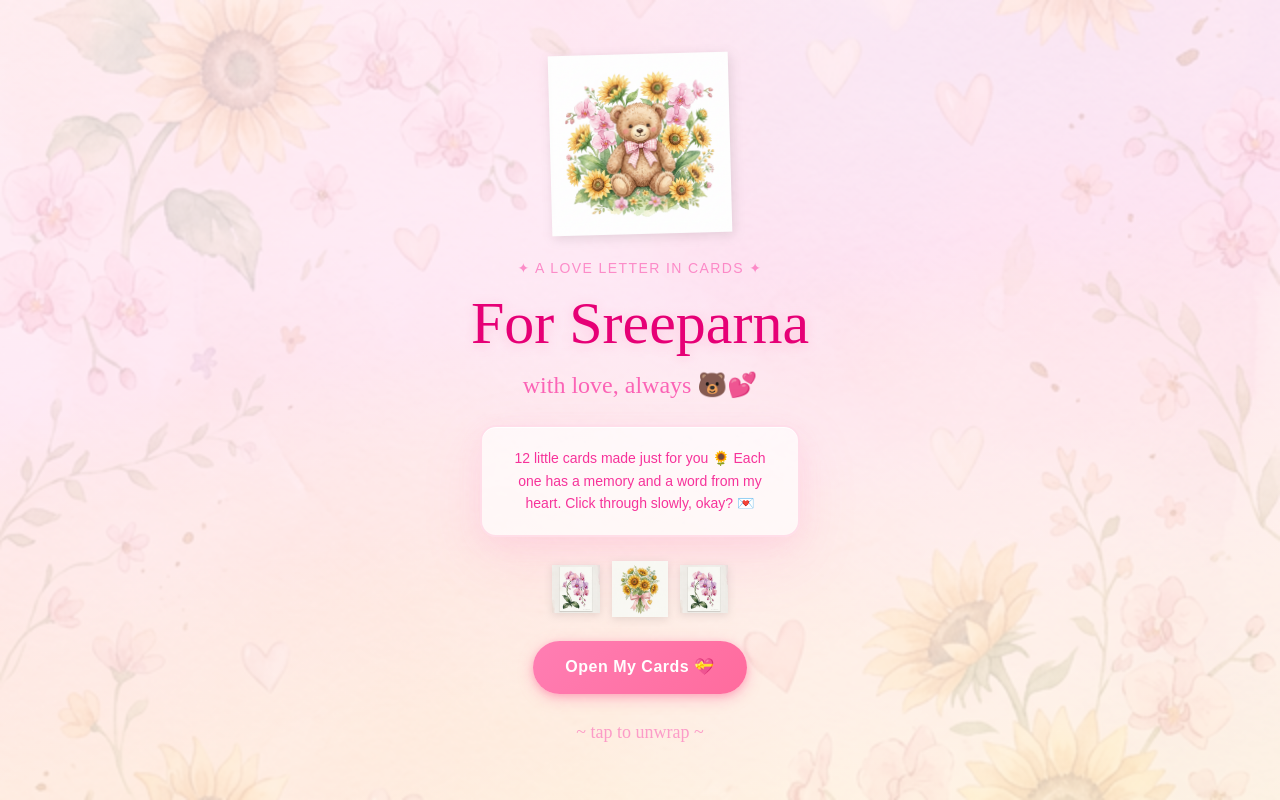
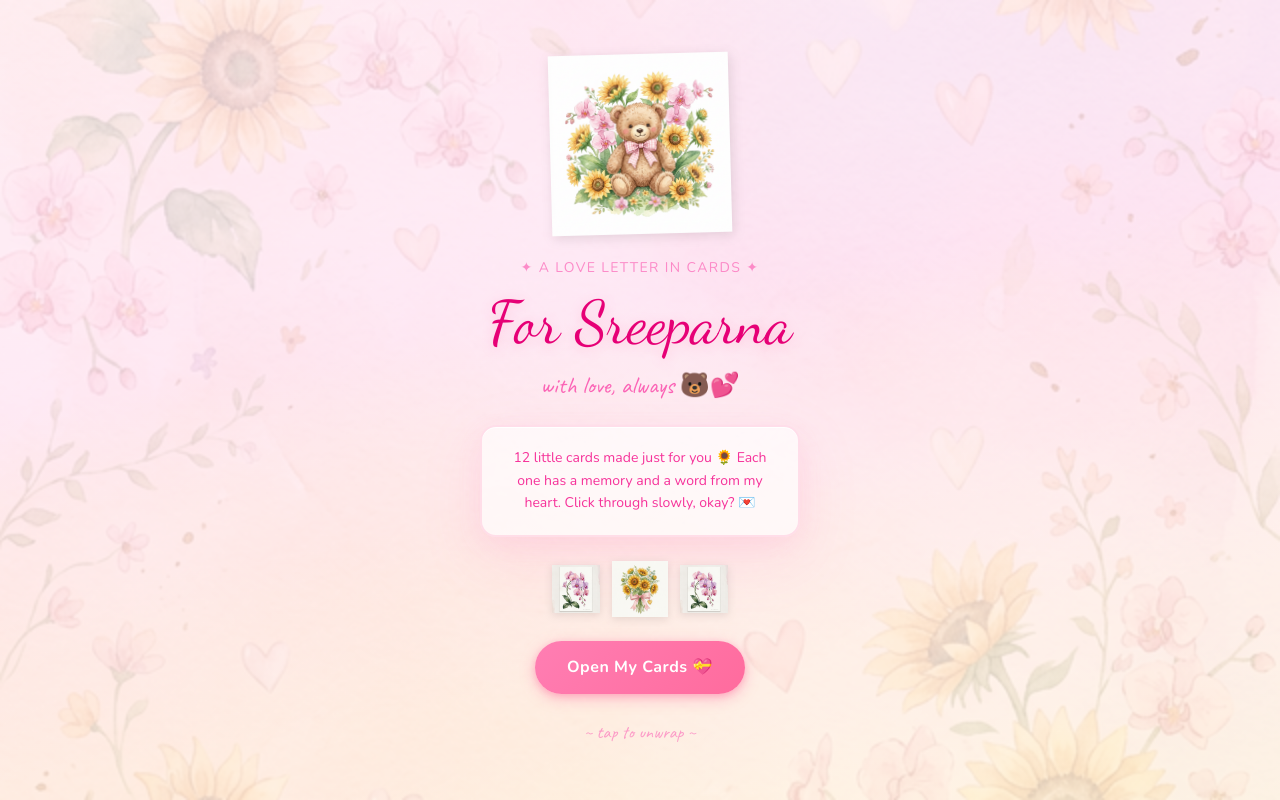
Before and after one commit to dummy-radx/flashcards, a React (Vite) app in the folder frontend/: page / in a window 1280 px wide. Built offline with nearby package versions, Linux system fonts and the light colour scheme.

Commit message:
refactor: Move Tailwind CSS import after font imports.

```diff
--- a/frontend/src/index.css
+++ b/frontend/src/index.css
@@ -1,5 +1,5 @@
+@import url('https://fonts.googleapis.com/css2?family=Caveat:wght@400;500;600;700&family=Dancing+Script:wght@400;500;600;700&family=Nunito:wght@300;400;500;600;700;800&display=swap');
 @import "tailwindcss";
-@import url('https://fonts.googleapis.com/css2?family=Caveat:wght@400;500;600;700&family=Dancing+Script:wght@400;500;600;700&family=Nunito:wght@300;400;500;600;700;800&display=swap');
 
 :root {
   --pink-soft: #ffd6e7;
```
